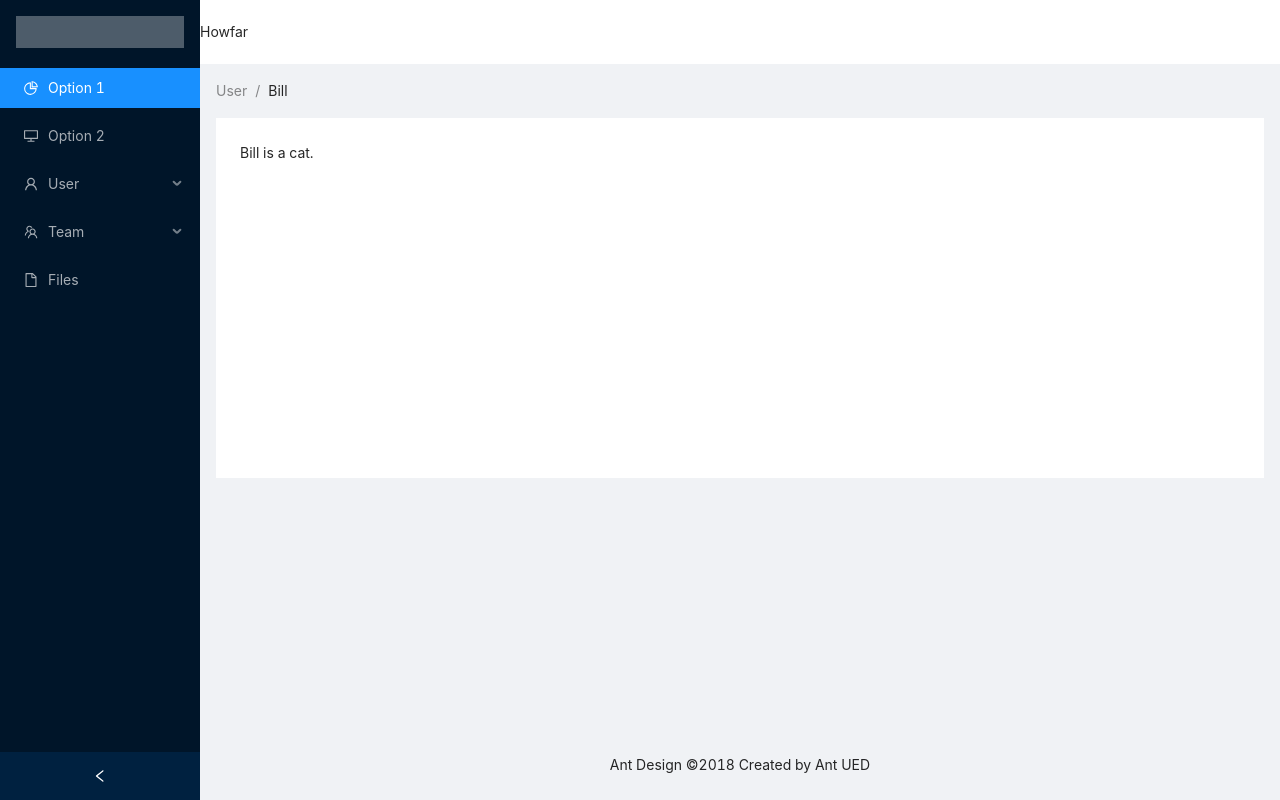
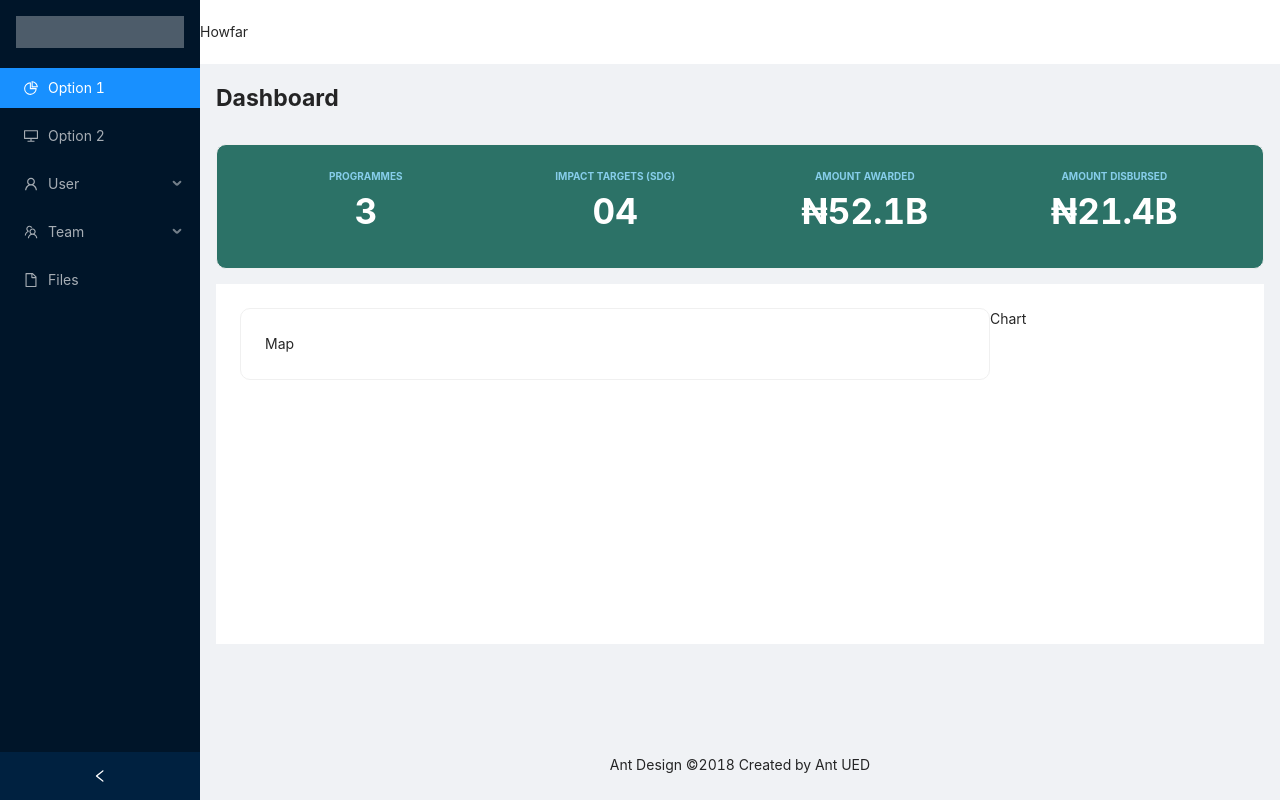
Before and after one commit to jideabdqudus/trails_vgg, a React (Create React App) app: page / in a window 1280 px wide. Built offline with nearby package versions, Linux system fonts and the light colour scheme.

Commit message:
first commit

```diff
--- a/src/App.js
+++ b/src/App.js
@@ -1,6 +1,6 @@
 import React, { useState, Fragment } from "react";
 import "./App.css";
-import { Layout, Menu, Breadcrumb } from "antd";
+import { Layout, Menu, Breadcrumb, Container, Row, Col, Card } from "antd";
 import {
   DesktopOutlined,
   PieChartOutlined,
@@ -15,8 +15,9 @@ const { SubMenu } = Menu;
 const App = () => {
   const [collapsed, setCollapsed] = useState(false);
 
-  const onCollapse = () => {
-    setCollapsed(true);
+  const onCollapse = (collapsed) => {
+    console.log(collapsed);
+    setCollapsed({ collapsed });
   };
 
   return (
@@ -50,15 +51,149 @@ const App = () => {
             Howfar
           </Header>
           <Content style={{ margin: "0 16px" }}>
-            <Breadcrumb style={{ margin: "16px 0" }}>
+            <h1
+              style={{
+                fontWeight: "700",
+                fontSize: "23px",
+                padding: "16px",
+                paddingLeft: "0px",
+              }}
+            >
+              Dashboard
+            </h1>
+            {/* <Breadcrumb style={{ margin: "16px 0" }}>
               <Breadcrumb.Item>User</Breadcrumb.Item>
               <Breadcrumb.Item>Bill</Breadcrumb.Item>
-            </Breadcrumb>
+            </Breadcrumb> */}
+            <div>
+              <Col span={24}>
+                <Card
+                  style={{
+                    borderRadius: "10px",
+                    marginBottom: "15px",
+                    backgroundColor: "#2C7267",
+                  }}
+                >
+                  <Row>
+                    <Col span={6}>
+                      <span
+                        style={{
+                          textTransform: "uppercase",
+                          fontWeight: "700",
+                          fontSize: "10px",
+                          color: "skyblue",
+                          display: "block",
+                          textAlign: "center",
+                        }}
+                      >
+                        Programmes
+                      </span>
+                      <p
+                        style={{
+                          fontWeight: "700",
+                          fontSize: "35px",
+                          color: "white",
+                          marginBottom: "5px",
+                          display: "block",
+                          textAlign: "center",
+                        }}
+                      >
+                        3
+                      </p>
+                    </Col>
+
+                    <Col span={6}>
+                      <span
+                        style={{
+                          textTransform: "uppercase",
+                          fontWeight: "700",
+                          fontSize: "10px",
+                          color: "skyblue",
+                          display: "block",
+                          textAlign: "center",
+                        }}
+                      >
+                        Impact Targets (SDG)
+                      </span>
+                      <p
+                        style={{
+                          fontWeight: "700",
+                          fontSize: "35px",
+                          color: "white",
+                          marginBottom: "5px",
+                          display: "block",
+                          textAlign: "center",
+                        }}
+                      >
+                        04
+                      </p>
+                    </Col>
+                    <Col span={6}>
+                      <span
+                        style={{
+                          textTransform: "uppercase",
+                          fontWeight: "700",
+                          fontSize: "10px",
+                          color: "skyblue",
+                          display: "block",
+                          textAlign: "center",
+                        }}
+                      >
+                        Amount Awarded
+                      </span>
+                      <p
+                        style={{
+                          fontWeight: "700",
+                          fontSize: "35px",
+                          color: "white",
+                          marginBottom: "5px",
+                          display: "block",
+                          textAlign: "center",
+                        }}
+                      >
+                        ₦52.1B
+                      </p>
+                    </Col>
+                    <Col span={6}>
+                      <span
+                        style={{
+                          textTransform: "uppercase",
+                          fontWeight: "700",
+                          fontSize: "10px",
+                          color: "skyblue",
+                          display: "block",
+                          textAlign: "center",
+                        }}
+                      >
+                        Amount Disbursed
+                      </span>
+                      <p
+                        style={{
+                          fontWeight: "700",
+                          fontSize: "35px",
+                          color: "white",
+                          marginBottom: "5px",
+                          display: "block",
+                          textAlign: "center",
+                        }}
+                      >
+                        ₦21.4B
+                      </p>
+                    </Col>
+                  </Row>
+                </Card>
+              </Col>
+            </div>
             <div
               className="site-layout-background"
               style={{ padding: 24, minHeight: 360 }}
             >
-              Bill is a cat.
+              <Row>
+                <Col span={18}>
+                  <Card style={{borderRadius:"10px"}}>Map</Card>
+                </Col>
+                <Col span={6}>Chart</Col>
+              </Row>
             </div>
           </Content>
           <Footer style={{ textAlign: "center" }}>
```
Also changed, not shown: 1 other file (tests, documents, lock files or other folders).
